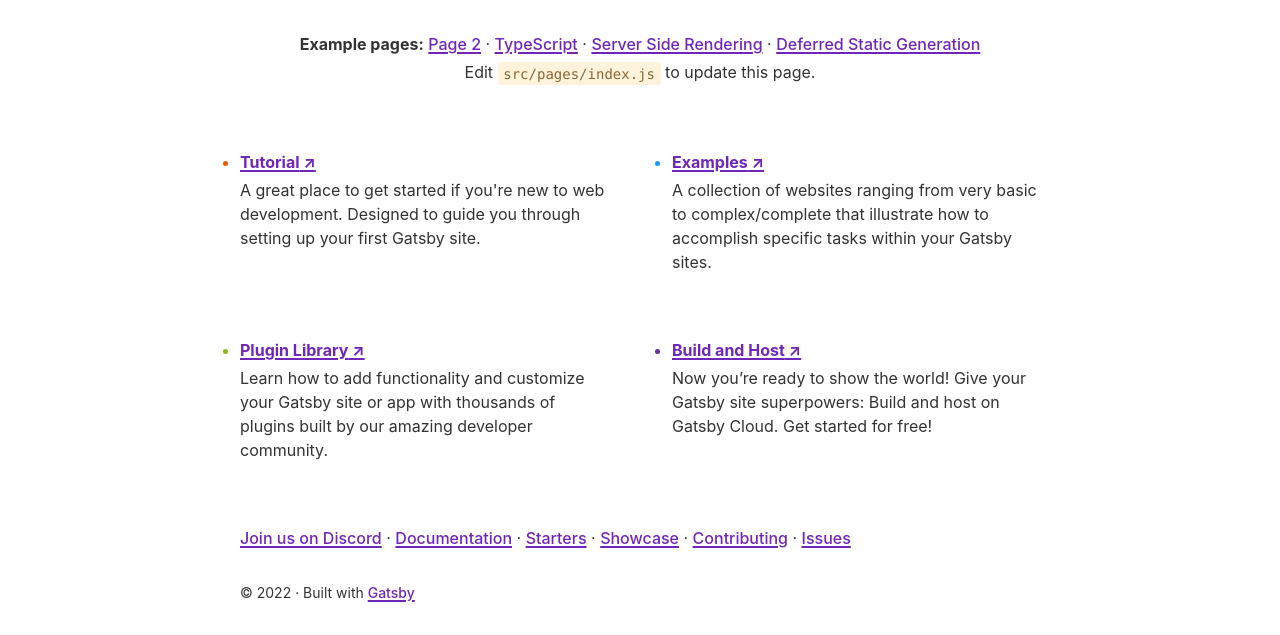
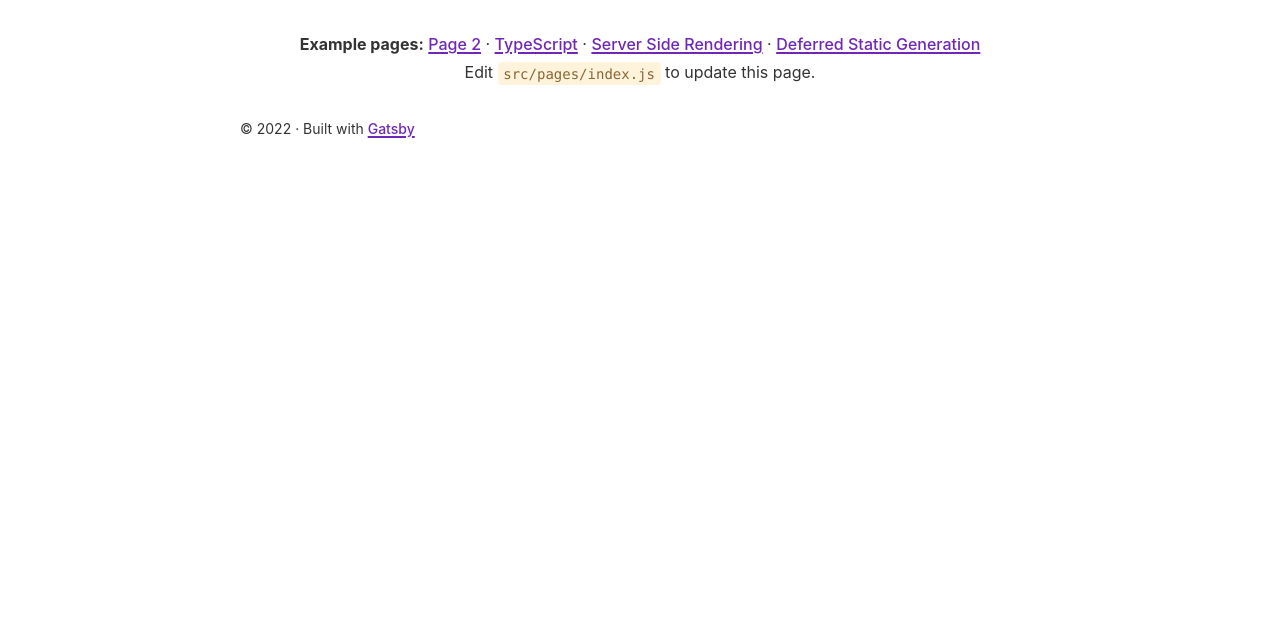
Before and after one commit to Dushani-Ranasinghe/gatsby-webapp-ui, a Gatsby site: page / in a window 1280 px wide. Shown: the part 224-859 px from the top of the page. After the commit the page ends 800 px from the top, so only its background shows below. Built offline with nearby package versions, Linux system fonts and the light colour scheme; Gatsby itself is replaced by a stand-in of ours.

Commit message:
Minor changes

```diff
--- a/gatsby-config.js
+++ b/gatsby-config.js
@@ -9,7 +9,7 @@
  */
 module.exports = {
   siteMetadata: {
-    title: `Gatsby Default Starter`,
+    title: `Design+Code 3`,
     description: `Kick off your next, great Gatsby project with this default starter. This barebones starter ships with the main Gatsby configuration files you might need.`,
     author: `@gatsbyjs`,
     siteUrl: `https://gatsbystarterdefaultsource.gatsbyjs.io/`,
--- a/src/pages/index.js
+++ b/src/pages/index.js
@@ -6,32 +6,6 @@ import Layout from "../components/layout"
 import Seo from "../components/seo"
 import * as styles from "../components/index.module.css"
 
-const links = [
-  {
-    text: "Tutorial",
-    url: "https://www.gatsbyjs.com/docs/tutorial",
-    description:
-      "A great place to get started if you're new to web development. Designed to guide you through setting up your first Gatsby site.",
-  },
-  {
-    text: "Examples",
-    url: "https://github.com/gatsbyjs/gatsby/tree/master/examples",
-    description:
-      "A collection of websites ranging from very basic to complex/complete that illustrate how to accomplish specific tasks within your Gatsby sites.",
-  },
-  {
-    text: "Plugin Library",
-    url: "https://www.gatsbyjs.com/plugins",
-    description:
-      "Learn how to add functionality and customize your Gatsby site or app with thousands of plugins built by our amazing developer community.",
-  },
-  {
-    text: "Build and Host",
-    url: "https://www.gatsbyjs.com/cloud",
-    description:
-      "Now you’re ready to show the world! Give your Gatsby site superpowers: Build and host on Gatsby Cloud. Get started for free!",
-  },
-]
 
 const samplePageLinks = [
   {
@@ -46,29 +20,6 @@ const samplePageLinks = [
   { text: "Deferred Static Generation", url: "using-dsg" },
 ]
 
-const moreLinks = [
-  { text: "Join us on Discord", url: "https://gatsby.dev/discord" },
-  {
-    text: "Documentation",
-    url: "https://gatsbyjs.com/docs/",
-  },
-  {
-    text: "Starters",
-    url: "https://gatsbyjs.com/starters/",
-  },
-  {
-    text: "Showcase",
-    url: "https://gatsbyjs.com/showcase/",
-  },
-  {
-    text: "Contributing",
-    url: "https://www.gatsbyjs.com/contributing/",
-  },
-  { text: "Issues", url: "https://github.com/gatsbyjs/gatsby/issues" },
-]
-
-const utmParameters = `?utm_source=starter&utm_medium=start-page&utm_campaign=default-starter`
-
 const IndexPage = () => (
   <Layout>
     <div className={styles.textCenter}>
@@ -82,7 +33,7 @@ const IndexPage = () => (
         style={{ marginBottom: `var(--space-3)` }}
       />
       <h1>
-        Welcome to <b>Gatsby!</b>
+        Hello <b>Gatsby!</b>
       </h1>
       <p className={styles.intro}>
         <b>Example pages:</b>{" "}
@@ -96,25 +47,7 @@ const IndexPage = () => (
         Edit <code>src/pages/index.js</code> to update this page.
       </p>
     </div>
-    <ul className={styles.list}>
-      {links.map(link => (
-        <li key={link.url} className={styles.listItem}>
-          <a
-            className={styles.listItemLink}
-            href={`${link.url}${utmParameters}`}
-          >
-            {link.text} ↗
-          </a>
-          <p className={styles.listItemDescription}>{link.description}</p>
-        </li>
-      ))}
-    </ul>
-    {moreLinks.map((link, i) => (
-      <React.Fragment key={link.url}>
-        <a href={`${link.url}${utmParameters}`}>{link.text}</a>
-        {i !== moreLinks.length - 1 && <> · </>}
-      </React.Fragment>
-    ))}
+
   </Layout>
 )
 
```
